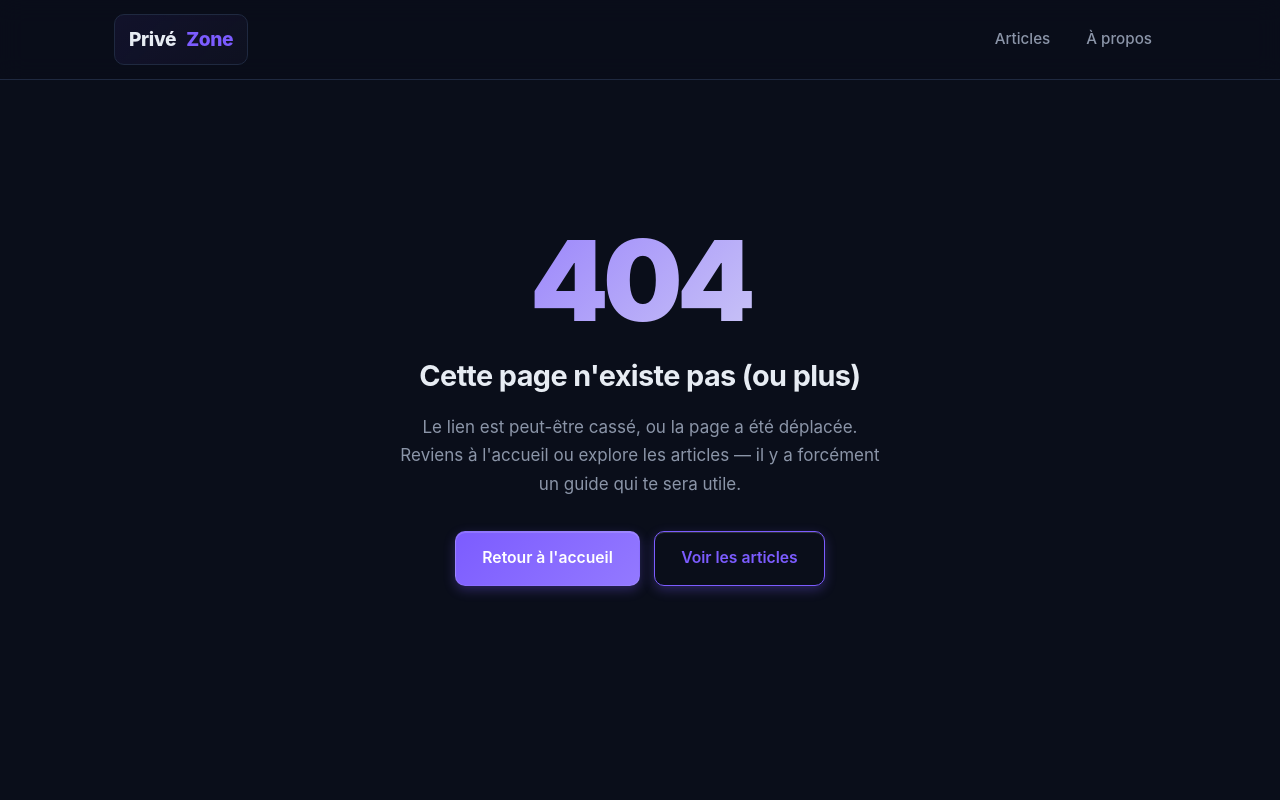
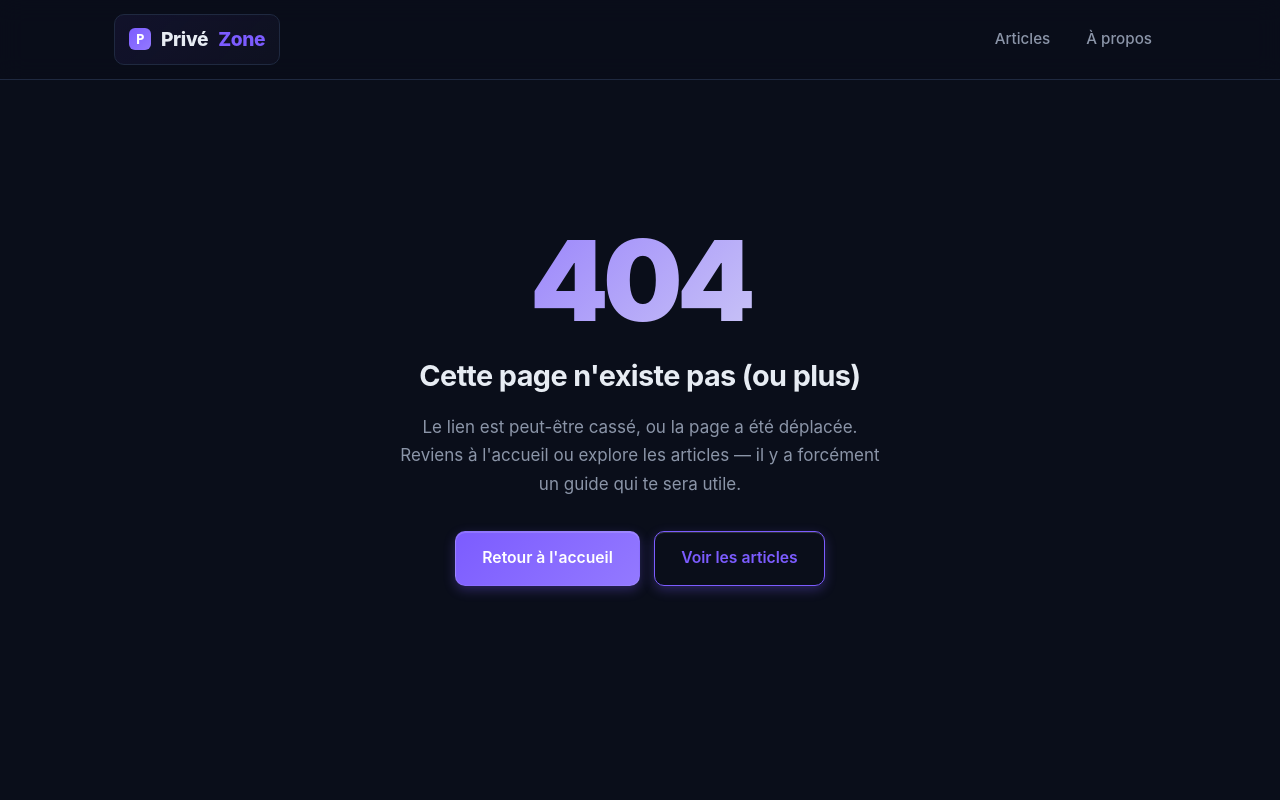
Before and after one commit to Anonymous5723/privezone, a plain HTML site: page 404.html in a window 1280 px wide. Shown: the top 800 px of the page. Drawn offline with Linux system fonts and the light colour scheme.

Commit message:
Logo icone propage sur toutes les pages (consistance design)

```diff
--- a/404.html
+++ b/404.html
@@ -14,7 +14,7 @@
 
 <nav>
   <div class="nav-container">
-    <a href="/" class="logo">Privé<span>Zone</span></a>
+    <a href="/" class="logo"><span class="logo-icon" aria-hidden="true"></span>Privé<span>Zone</span></a>
     <div class="nav-links">
       <a href="/articles/">Articles</a>
       <a href="/about.html">À propos</a>
```
Also changed, not shown: about.html (+1 -1 lines), articles/bitwarden-tutoriel-complet-2026.html (+1 -1 lines), articles/chiffrer-disque-externe-veracrypt.html (+1 -1 lines), articles/cloudflare-zero-trust-iphone-2026.html (+1 -1 lines), articles/index.html (+1 -1 lines), articles/mac-securise-prive-guide-2026.html (+1 -1 lines), articles/mullvad-vs-nordvpn-vs-proton-vpn.html (+1 -1 lines), articles/pc-windows-prive-guide-2026.html (+1 -1 lines), articles/reset-iphone-recuperation-comptes.html (+1 -1 lines), articles/signal-vs-whatsapp-vs-telegram.html (+1 -1 lines), articles/tor-browser-guide-debutant.html (+1 -1 lines), merci.html (+1 -1 lines).
